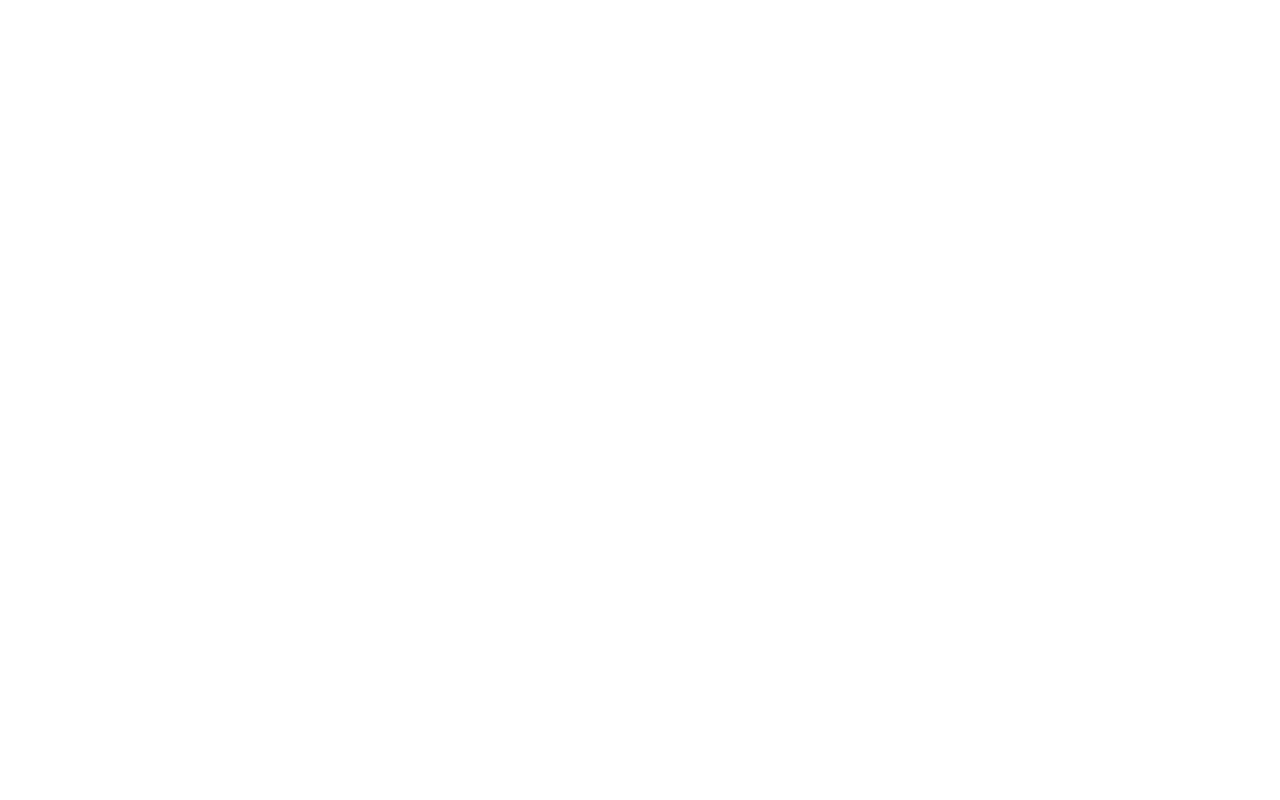
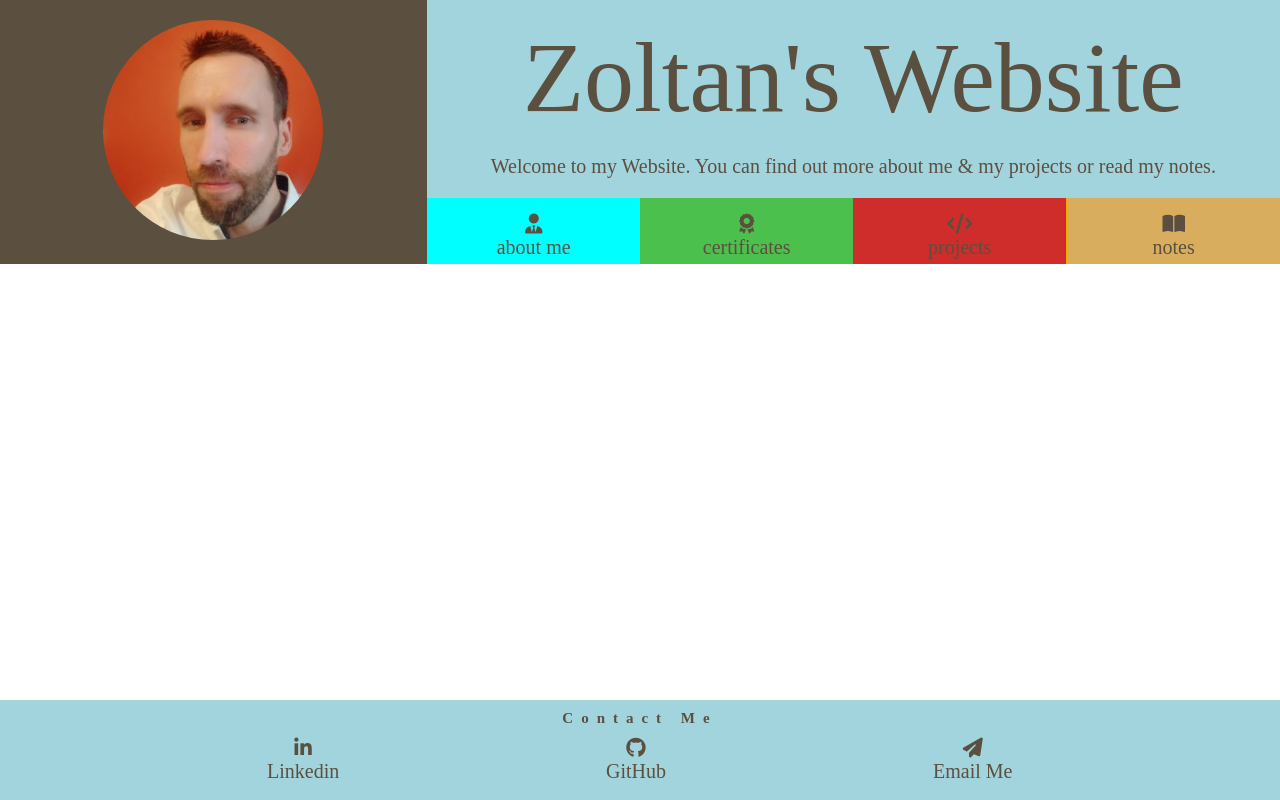
Before and after one commit to Zolske/zoltans_website, a plain HTML site: page index.html in a window 1280 px wide. Drawn offline with Linux system fonts and the light colour scheme.

Commit message:
add: header and footer

```diff
--- a/assets/css/styles.css
+++ b/assets/css/styles.css
@@ -0,0 +1,212 @@
+/* ----------------------------------------------------------------------- Global Styles */
+:root {
+    --about-me: aqua;
+    --certificates: rgb(76, 192, 76);
+    --projects: rgb(207, 44, 44);
+    --notes: rgb(216, 173, 93);
+    --logo_text: #5B4F3F;
+    --logo-background: #A2D4DE;
+}
+
+
+/* 62.5% of 16px is 10px. Which makes 1rem = 10px */
+html {
+    font-size: 62.5%;
+}
+
+/* remove browser default margin */
+body {
+    margin: 0;
+}
+
+/* ----------------------------------------------------------------------- Fonts */
+
+@import url('https://fonts.googleapis.com/css2?family=Cabin+Sketch:wght@400;700&display=swap');
+
+.header__description h1 {
+    font-family: "Cabin Sketch", serif;
+    font-size: 10rem;
+    font-weight: 400;
+    color: var(--logo_text);
+    text-align: center;
+    margin-top: 2rem;
+    margin-bottom: 1rem;
+}
+
+.header__description p {
+    color: var(--logo_text);
+    text-align: center;
+    font-size: 2rem;
+}
+
+/* ----------------------------------------------------------------------- Header */
+
+header {
+    display: grid;
+    grid-template-columns: 1fr 2fr;
+    grid-template-rows: 2fr 1fr;
+    height: 33vh;
+}
+
+.header__page-logo {
+    grid-column-start: 1;
+    grid-column-end: 2;
+    grid-row-start: 1;
+    grid-row-end: 3;
+    background-color: var(--logo_text);
+}
+
+.header__page-logo__image {
+    height: 22rem;
+    width: 22rem;
+    background-image: url("../images/profile-picture-zoltan.webp");
+    background-repeat: no-repeat;
+    background-size: 22rem;
+    margin: auto;
+    margin-top: 2rem;
+    border-radius: 100%;
+}
+
+.header__description {
+    grid-column-start: 2;
+    grid-column-end: 3;
+    grid-row-start: 1;
+    grid-row-end: 2;
+    background-color: var(--logo-background);
+}
+
+.nav-bar__flex-container {
+    grid-column-start: 2;
+    grid-column-end: 3;
+    grid-row-start: 2;
+    grid-row-end: 3;
+    background-color: orange;
+    list-style-type: none;
+    height: 100%;
+    width: 100%;
+    margin: 0;
+    padding: 0;
+    display: flex;
+}
+
+.nav-bar__flex-container li {
+    width: 25%;
+    height: 100%;
+    position: relative;
+    text-align: center;
+}
+
+.nav-bar__flex-container li a {
+    text-decoration: none;
+    position: absolute;
+    top: 0;
+    right: 0;
+    height: 100%;
+    width: 100%;
+}
+
+.about-me,
+.certificates,
+.projects,
+.notes {
+    box-sizing: border-box;
+    position: absolute;
+    top: 0;
+    right: 0;
+    height: 100%;
+    width: 100%;
+    padding-top: 1.5rem;
+    font-size: 2rem;
+    color: var(--logo_text);
+    font-family: "Cabin Sketch", serif;
+}
+
+.about-me {
+    background-color: var(--about-me);
+}
+
+.certificates {
+    background-color: var(--certificates);
+}
+
+.projects {
+    background-color: var(--projects);
+}
+
+.notes {
+    background-color: var(--notes);
+}
+
+/* Grow Shadow */
+.hvr-grow-shadow {
+    display: inline-block;
+    vertical-align: middle;
+    -webkit-transform: perspective(1px) translateZ(0);
+    transform: perspective(1px) translateZ(0);
+    box-shadow: 0 0 1px rgba(0, 0, 0, 0);
+    -webkit-transition-duration: 0.3s;
+    transition-duration: 0.3s;
+    -webkit-transition-property: box-shadow, transform;
+    transition-property: box-shadow, transform;
+}
+
+.hvr-grow-shadow:hover,
+.hvr-grow-shadow:focus,
+.hvr-grow-shadow:active {
+    box-shadow: 0 10px 10px -10px rgba(0, 0, 0, 0.5);
+    -webkit-transform: scale(1.1);
+    transform: scale(1.1);
+    z-index: 2;
+}
+
+/* ----------------------------------------------------------------------- Footer */
+
+.footer {
+    position: absolute;
+    bottom: 0;
+    width: 100%;
+    height: 10rem;
+    background-color: var(--logo-background);
+    text-align: center;
+}
+
+.footer h3 {
+    color: var(--logo_text);
+    font-size: 1.5rem;
+    margin-top: 1rem;
+    margin-bottom: 1rem;
+    letter-spacing: 0.8rem;
+}
+
+
+
+.footer__contact {
+    display: flex;
+    justify-content: space-evenly;
+    list-style-type: none;
+    margin: 0;
+    padding: 0;
+}
+
+.footer__contact li a {
+    text-decoration: none;
+    font-size: 2rem;
+    color: var(--logo_text);
+    display: inline-block;
+    vertical-align: middle;
+    -webkit-transform: perspective(1px) translateZ(0);
+    transform: perspective(1px) translateZ(0);
+    box-shadow: 0 0 1px rgba(0, 0, 0, 0);
+    -webkit-transition-duration: 0.3s;
+    transition-duration: 0.3s;
+    -webkit-transition-property: box-shadow, transform;
+    transition-property: box-shadow, transform;
+}
+
+.footer__contact li a:hover,
+/* .footer__contact li a:focus, */
+.footer__contact li a:active {
+    box-shadow: 0 10px 10px -10px rgba(0, 0, 0, 0.5);
+    -webkit-transform: scale(1.2);
+    transform: scale(1.2);
+}
--- a/index.html
+++ b/index.html
@@ -6,11 +6,49 @@
     <meta http-equiv="X-UA-Compatible" content="IE=edge">
     <meta name="viewport" content="width=device-width, initial-scale=1.0">
     <link rel="stylesheet" href="assets/css/styles.css">
+    <link rel="icon" href="assets/images/logo/favicon.ico">
     <title>Zoltan's Website</title>
 </head>
 
 <body>
-
+    <header class="header">
+        <div class="header__page-logo">
+            <div class="header__page-logo__image"></div>
+        </div>
+        <div class="header__description">
+            <h1>Zoltan's Website</h1>
+            <p>Welcome to my Website. You can find out more about me & my projects or read my notes.</p>
+        </div>
+        <nav>
+            <ul class="nav-bar__flex-container">
+                <li class="about-me hvr-grow-shadow"><i class="fa fa-user-tie"></i><br>about me
+                    <a href="" aria-label="changes site to about me page"></a>
+                </li>
+                <li class="certificates hvr-grow-shadow"><i class="fa fa-award"></i><br>certificates
+                    <a href="" aria-label="changes site to certificates page"></a></li>
+                <li class="projects hvr-grow-shadow"><i class="fa fa-code"></i><br>projects
+                    <a href="" aria-label="changes site to projects page"></a>
+                </li>
+                <li class="notes hvr-grow-shadow"><i class="fa fa-book-open"></i><br>notes
+                    <a href="" aria-label="changes site to notes page"></a>
+                </li>
+            </ul>
+        </nav>
+    </header>
+    <footer class="footer">
+        <h3>Contact Me</h3>
+        <ul class="footer__contact">
+            <li><a href="https://www.linkedin.com/in/zolt%C3%A1n-kepes-b1922b1bb/" target="_blank"
+                    aria-label="open new page to Linkedin profile" title="open new page to Linkedin profile"><i
+                        class="fa fa-linkedin"></i><br>Linkedin</a></li>
+            <li><a href="https://github.com/Zolske" target="_blank"><i class="fa fa-github"
+                        aria-label="open new page to GitHub profile"
+                        title="open new page to GitHub profile"></i><br>GitHub</a></li>
+            <li><a href="mailto:zoltan.the.kepes@gmail.com" aria-label="open user Email app"
+                    title="open user Email app"><i class="fa fa-paper-plane"></i><br>Email Me</a></li>
+        </ul>
+    </footer>
+    <script src="https://kit.fontawesome.com/c1f0cff9f2.js" crossorigin="anonymous"></script>
 </body>
 
 </html>
```
Also changed, not shown: assets/images/logo/Zoltan-Logo.svg (added), assets/images/logo/android-chrome-192x192.png (added), assets/images/logo/android-chrome-512x512.png (added), assets/images/logo/apple-touch-icon.png (added), assets/images/logo/favicon-16x16.png (added), assets/images/logo/favicon-32x32.png (added), assets/images/logo/favicon.ico (added), assets/images/logo/site.webmanifest (added), assets/images/profile-picture-zoltan.webp (added).
